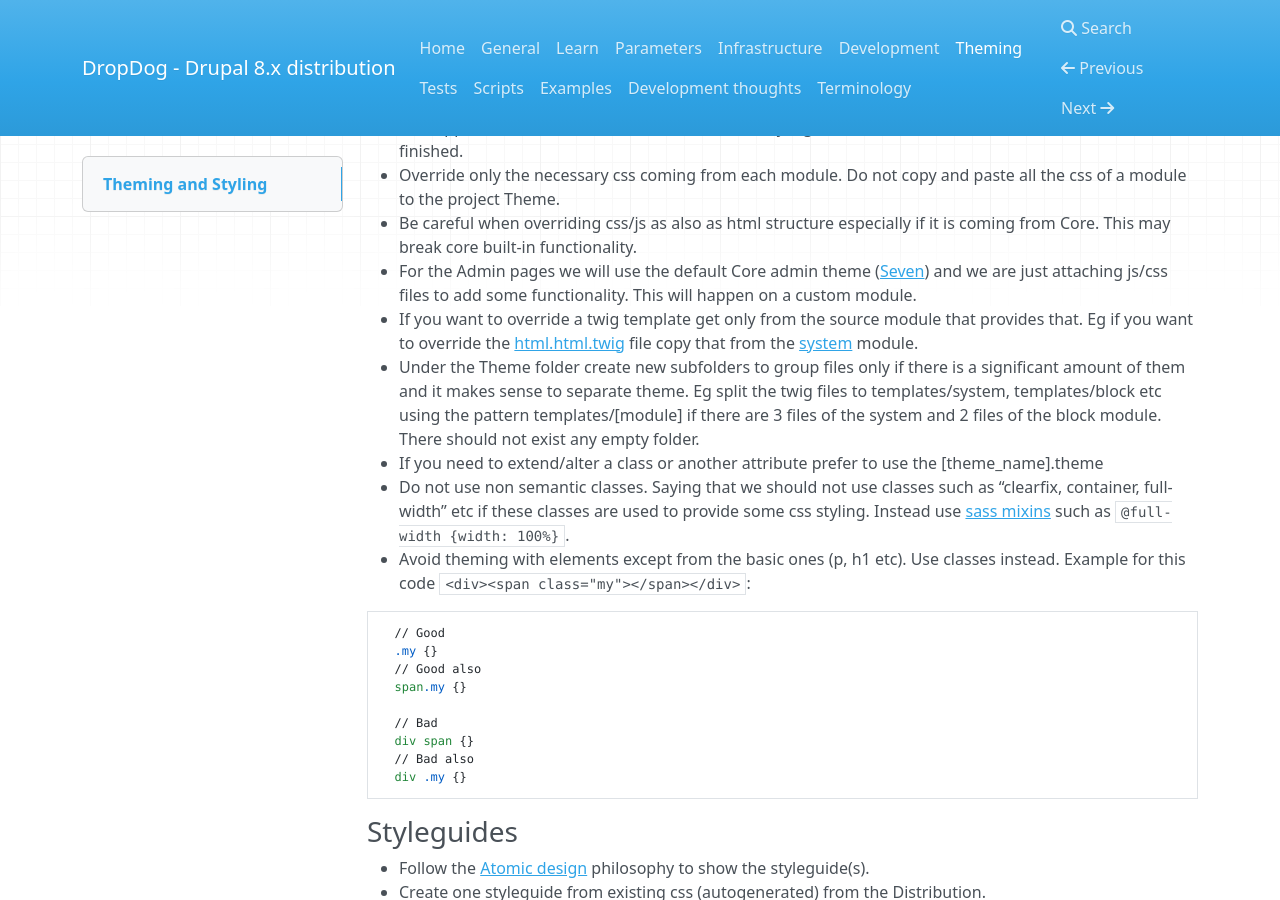
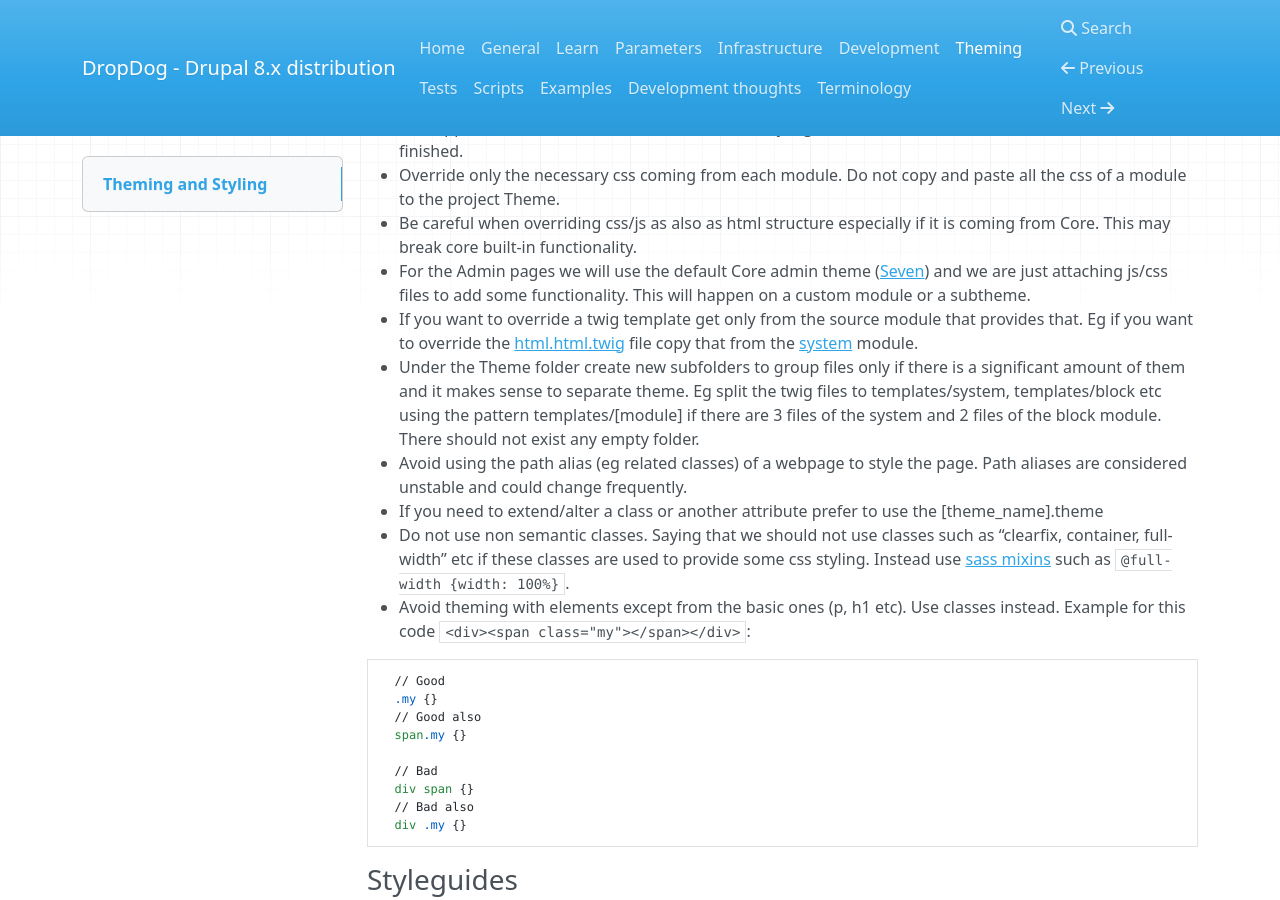
Before and after one commit to dropdog/docs, an MkDocs documentation site: the page built from docs/theming.md, in a window 1280 px wide and 900 px high, scrolled down 3207 px. Built offline with MkDocs 1.6.1, drawn with Linux system fonts in a browser that asks for light colours; nearby versions of some CDN libraries; old or Windows-style settings are respelled for this version of MkDocs.

Commit message:
Avoid using the path alias for styling

````diff
--- a/docs/theming.md
+++ b/docs/theming.md
@@ -137,10 +137,11 @@ For example, all Content type forms (```node/add/*```) should have the same desi
 - We support IE8 and above browsers. We are not styling with that in mind but will deal with it when finished.
 - Override only the necessary css coming from each module. Do not copy and paste all the css of a module to the project Theme.
 - Be careful when overriding css/js as also as html structure especially if it is coming from Core. This may break core built-in functionality.
-- For the Admin pages we will use the default Core admin theme ([Seven](http://cgit.drupalcode.org/drupal/tree/core/themes/seven)) and we are just attaching js/css files to add some functionality. This will happen on a custom module.
+- For the Admin pages we will use the default Core admin theme ([Seven](http://cgit.drupalcode.org/drupal/tree/core/themes/seven)) and we are just attaching js/css files to add some functionality. This will happen on a custom module or a subtheme.
 - If you want to override a twig template get only from the source module that provides that. Eg if you want to override the [html.html.twig](http://cgit.drupalcode.org/drupal/tree/core/modules/system/templates/html.html.twig) file copy that from the [system](http://cgit.drupalcode.org/drupal/tree/core/modules/system) module.
 - Under the Theme folder create new subfolders to group files only if there is a significant amount of them and it makes sense to separate theme.
 Eg split the twig files to templates/system, templates/block etc using the pattern templates/[module] if there are 3 files of the system and 2 files of the block module. There should not exist any empty folder.
+- Avoid using the path alias (eg related classes) of a webpage to style the page. Path aliases are considered unstable and could change frequently.
 - If you need to extend/alter a class or another attribute prefer to use the [theme_name].theme
 - Do not use non semantic classes. Saying that we should not use classes such as "clearfix, container, full-width" etc if these classes are used to provide some css styling. Instead use [sass mixins](http://sass-lang.com/documentation/file.SASS_REFERENCE.html#mixins) such as ```@full-width {width: 100%}```.
 - Avoid theming with elements except from the basic ones (p, h1 etc). Use classes instead. Example for this code ```<div><span class="my"></span></div>```:
````
